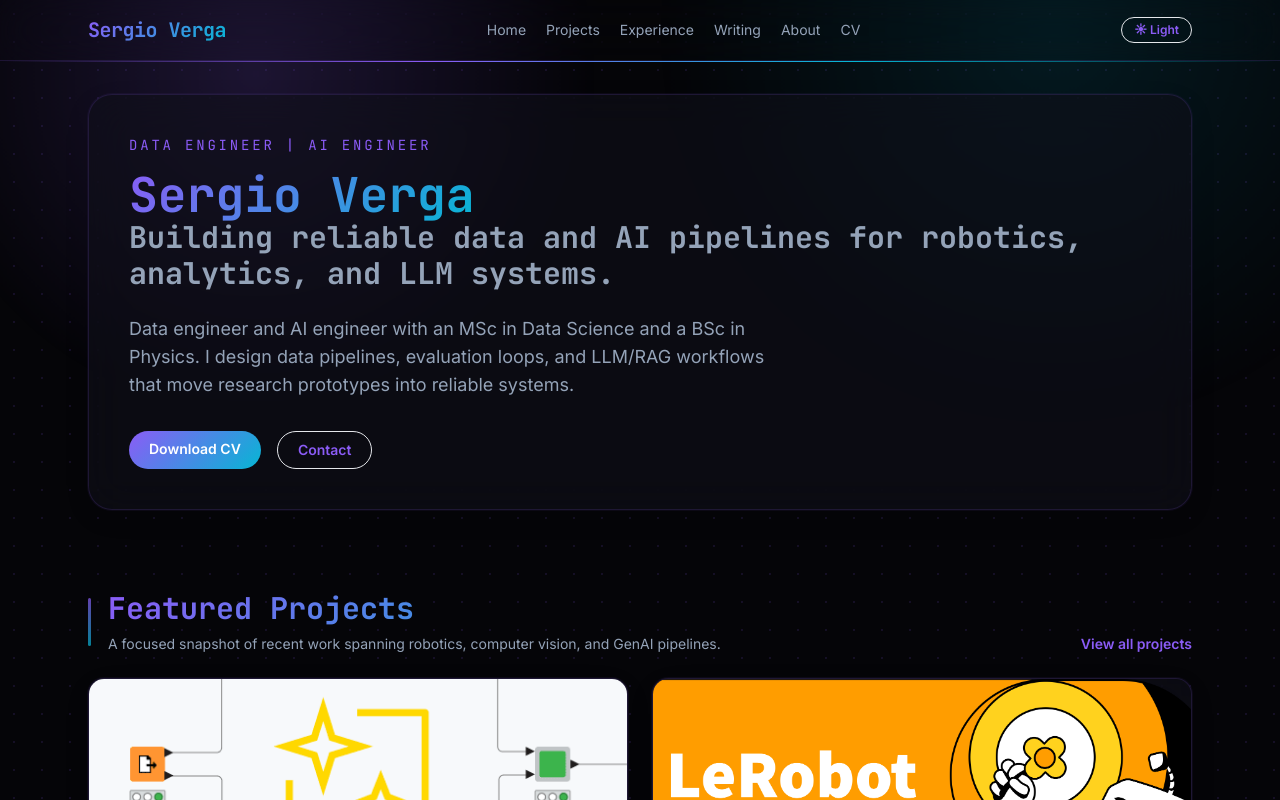
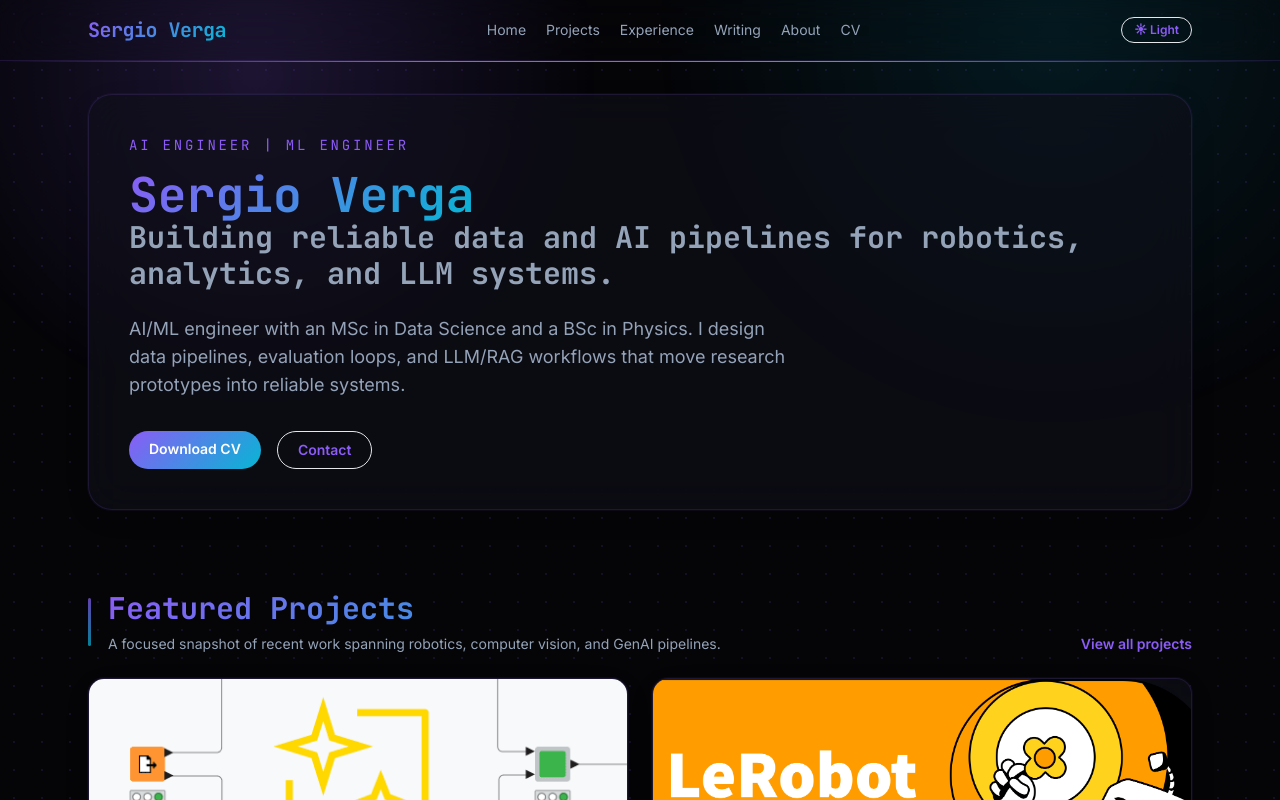
Before and after one commit to SergioV3005/portfolio-sv, a Next.js app: page / in a window 1280 px wide. Shown: the top 800 px of the page. Built offline with nearby package versions, Linux system fonts and the light colour scheme.

Commit message:
minor modification

```diff
--- a/content/site.ts
+++ b/content/site.ts
@@ -2,10 +2,10 @@ import { SiteConfig } from "@/lib/types";
 
 export const site: SiteConfig = {
   name: "Sergio Verga",
-  headline: "Data Engineer | AI Engineer",
+  headline: "AI Engineer | ML Engineer",
   heroTagline: "Building reliable data and AI pipelines for robotics, analytics, and LLM systems.",
   description:
-    "Data engineer and AI engineer with an MSc in Data Science and a BSc in Physics. I design data pipelines, evaluation loops, and LLM/RAG workflows that move research prototypes into reliable systems.",
+    "AI/ML engineer with an MSc in Data Science and a BSc in Physics. I design data pipelines, evaluation loops, and LLM/RAG workflows that move research prototypes into reliable systems.",
   url: "https://sergiov3005.github.io",
   email: "sergioverga3005@gmail.com",
   navLinks: [
```
